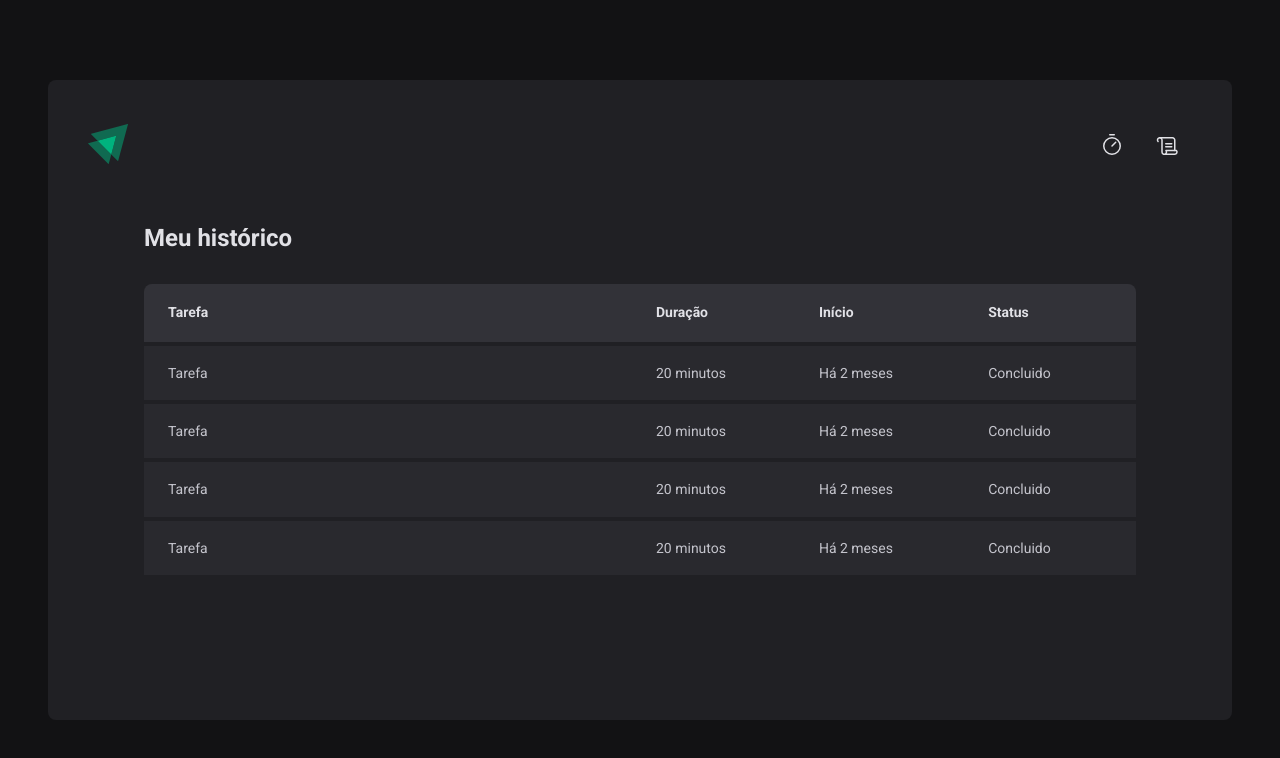
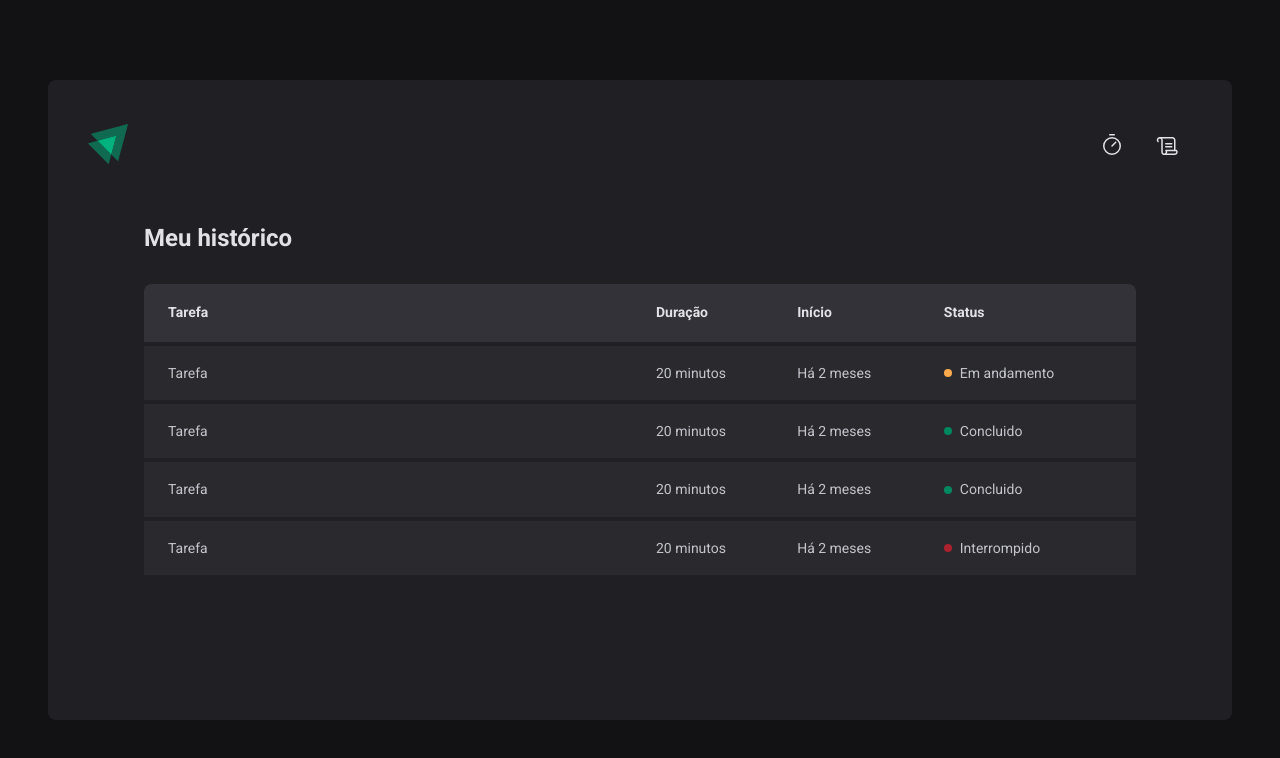
Before and after one commit to VivianeMayra/Iginite-Timer, a React (Vite) app: page /history in a window 1280 px wide. Shown: the top 758 px of the page. Built offline with nearby package versions, Linux system fonts and the light colour scheme.

Commit message:
Criação do componente Status

```diff
--- a/src/pages/History/index.tsx
+++ b/src/pages/History/index.tsx
@@ -1,4 +1,4 @@
-import { HistoryContainer, HistoryList } from "./styles"
+import { HistoryContainer, HistoryList, Status } from "./styles"
 
 export function History() {
   return (
@@ -19,25 +19,33 @@
               <td>Tarefa</td>
               <td>20 minutos</td>
               <td>Há 2 meses</td>
-              <td>Concluido</td>
+              <td>
+                <Status statusColor="yellow">Em andamento</Status>
+              </td>
             </tr>
             <tr>
               <td>Tarefa</td>
               <td>20 minutos</td>
               <td>Há 2 meses</td>
-              <td>Concluido</td>
+              <td>
+                <Status statusColor="green">Concluido</Status>
+              </td>
             </tr>
             <tr>
               <td>Tarefa</td>
               <td>20 minutos</td>
               <td>Há 2 meses</td>
-              <td>Concluido</td>
+              <td>
+                <Status statusColor="green">Concluido</Status>
+              </td>
             </tr>
             <tr>
               <td>Tarefa</td>
               <td>20 minutos</td>
               <td>Há 2 meses</td>
-              <td>Concluido</td>
+              <td>
+                <Status statusColor="red">Interrompido</Status>
+              </td>
             </tr>
           </tbody>
         </table>
--- a/src/pages/History/styles.ts
+++ b/src/pages/History/styles.ts
@@ -57,3 +57,25 @@
     }
   }
 `
+const STATUS_COLORS = {
+  yellow: "yellow-500",
+  green: "green-500",
+  red: "red-500",
+} as const
+interface StatusProps {
+  statusColor: keyof typeof STATUS_COLORS
+}
+
+export const Status = styled.span<StatusProps>`
+  display: flex;
+  align-items: center;
+  gap: 0.5rem;
+
+  &::before {
+    content: "";
+    width: 0.5rem;
+    height: 0.5rem;
+    border-radius: 9999px;
+    background: ${(props) => props.theme[STATUS_COLORS[props.statusColor]]};
+  }
+`
```
